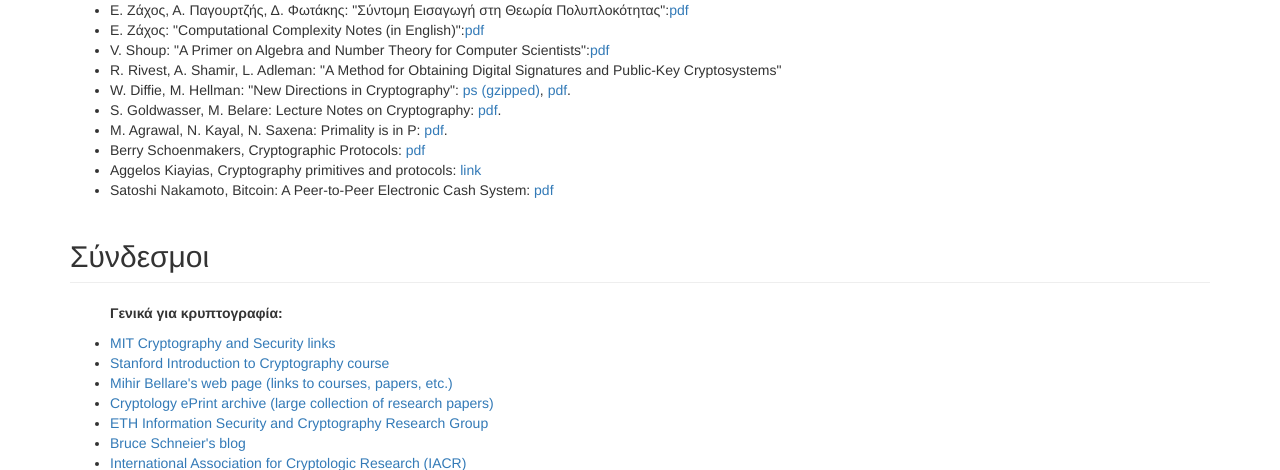
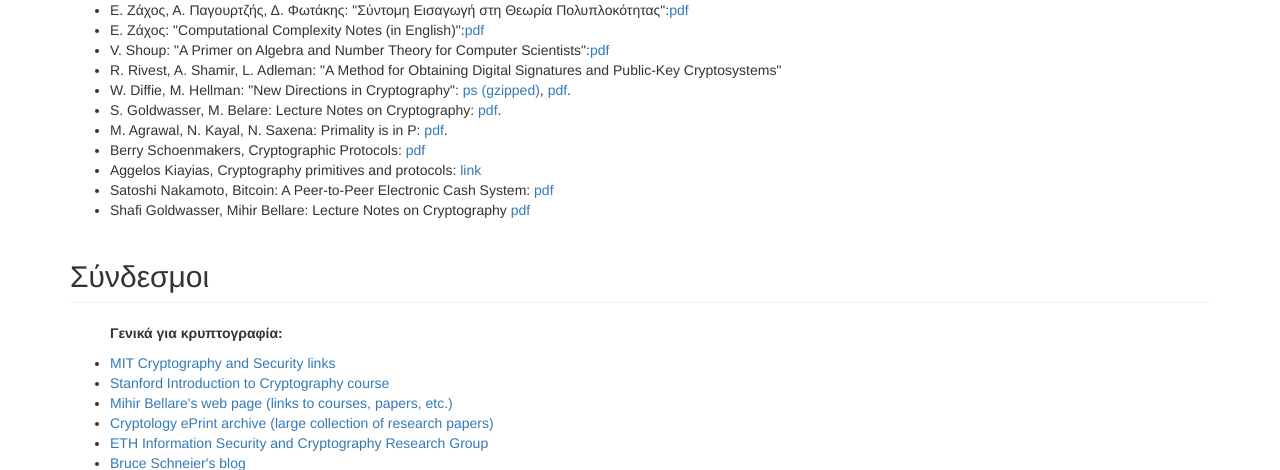
Before and after one commit to dionyziz/crypto-class, a Django app: page /references in a window 1280 px wide. Shown: the part 1026-1496 px from the top of the page. Run offline with Django 3.2, Linux system fonts and the light colour scheme; some libraries are stand-ins or nearby versions.

Commit message:
add reference

```diff
--- a/templates/references.html
+++ b/templates/references.html
@@ -42,6 +42,7 @@
 				<li>Berry Schoenmakers, Cryptographic Protocols: <a href="http://www.win.tue.nl/~berry/2WC13/LectureNotes.pdf">pdf</a></li>
 				<li>Aggelos Kiayias, Cryptography primitives and protocols: <a href="http://crypto.di.uoa.gr/class/Kryptographia/Semeioseis_files/Cryptograph_Primitives_and_Protocols.pdf">link</a></li>
 				<li>Satoshi Nakamoto, Bitcoin: A Peer-to-Peer Electronic Cash System: <a href="https://bitcoin.org/bitcoin.pdf">pdf</a></li>
+				<li>Shafi Goldwasser, Mihir Bellare: Lecture Notes on Cryptography <a href="http://cseweb.ucsd.edu/~mihir/papers/gb.pdf">pdf</a></li>
             </ul>
 
             <h2 class="page-header">Σύνδεσμοι</h2>
```
